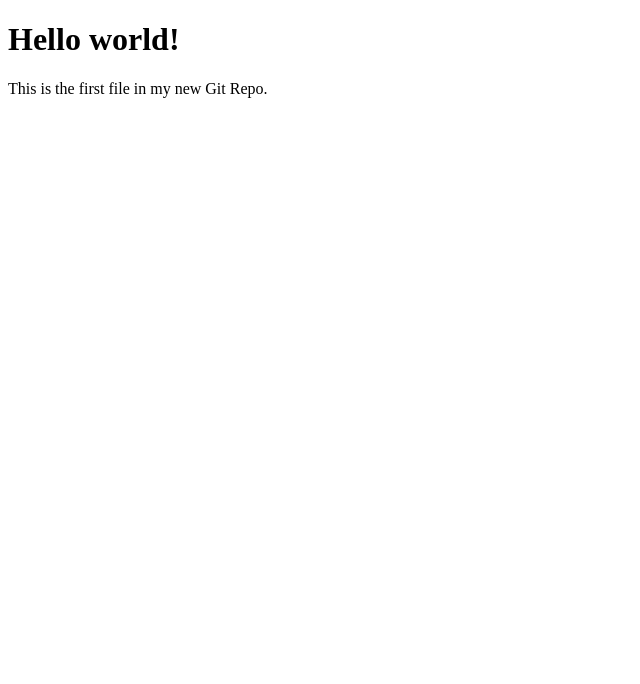
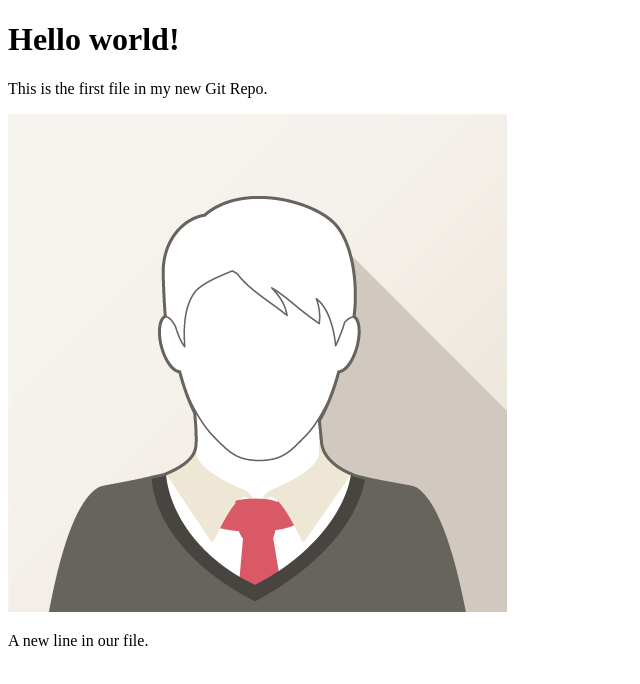
Before and after one commit to zakariae111/Git_command, a plain HTML site: page index.html in a window 1280 px wide. Shown: the whole page, without its empty margins (0-640 px from the left). Drawn offline with Linux system fonts and the light colour scheme.

Commit message:
adding image with new paragraph

```diff
--- a/index.html
+++ b/index.html
@@ -2,12 +2,18 @@
 <html>
 <head>
 <title>Hello World!</title>
-<link rel="stylesheet" href="bluestyle.css">
+	<link rel="stylesheet" href="bluestyle.css">
 </head>
 <body>
 
 <h1>Hello world!</h1>
 <p>This is the first file in my new Git Repo.</p>
 
+<div>
+	<img src="./avatar1.png">
+</div>
+
+<p>A new line in our file.</p>
+
 </body>
 </html>
```
Also changed, not shown: avatar1.png (added).
